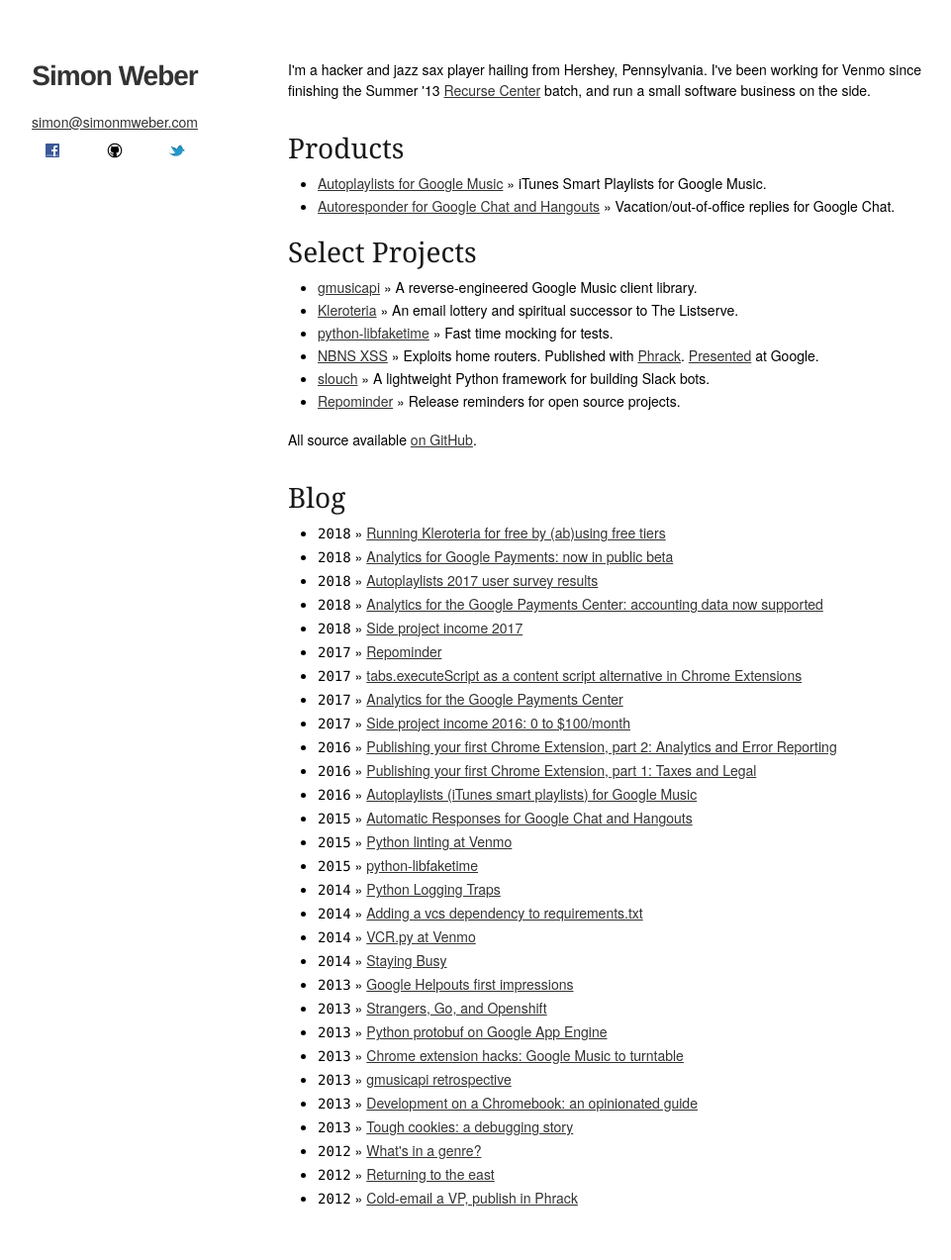
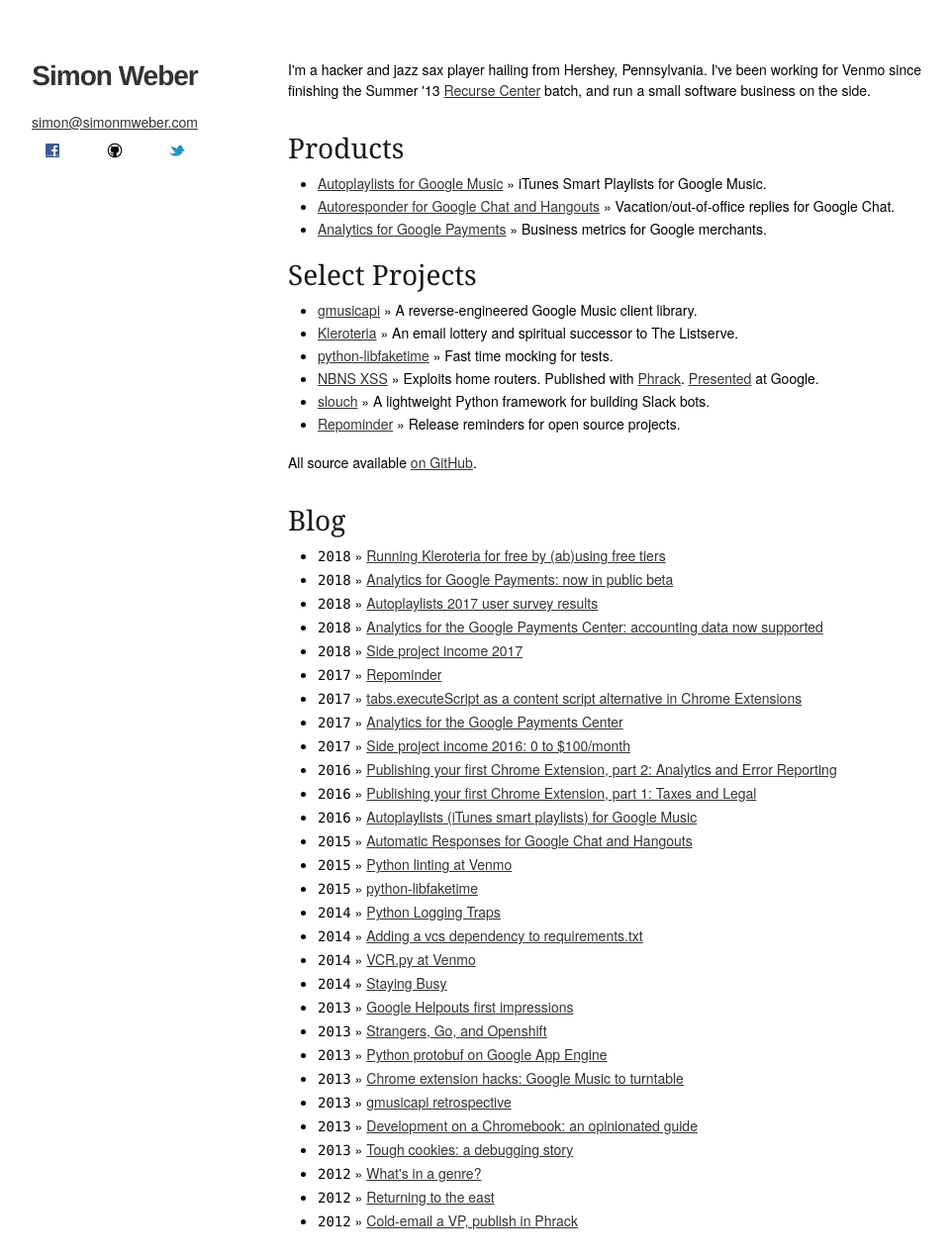
Before and after one commit to simon-weber/simon-weber.github.com, a Jekyll site: the page built from index.html, in a window 1280 px wide. Shown: the whole page at 99% size, without its empty margins (179-1140 px from the left). Built offline with Jekyll 4.4.1, drawn with Linux system fonts in a browser that asks for light colours; before the commit the page ends 1250 px from its top, so only the background shows below that.

Commit message:
add analytics to product list

```diff
--- a/index.html
+++ b/index.html
@@ -17,6 +17,9 @@
         </li>
         <li>
         <a href="https://gchat.simon.codes">Autoresponder for Google Chat and Hangouts</a> &raquo; Vacation/out-of-office replies for Google Chat.
+        </li>
+        <li>
+        <a href="https://analytics.simon.codes">Analytics for Google Payments</a> &raquo; Business metrics for Google merchants.
         </li>
     </ul>
     <h3>Select Projects</h3>
```
